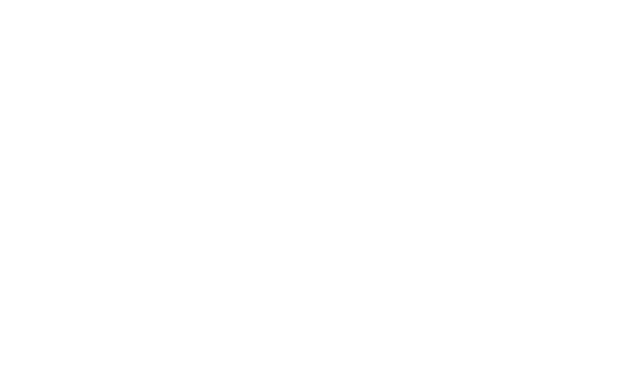
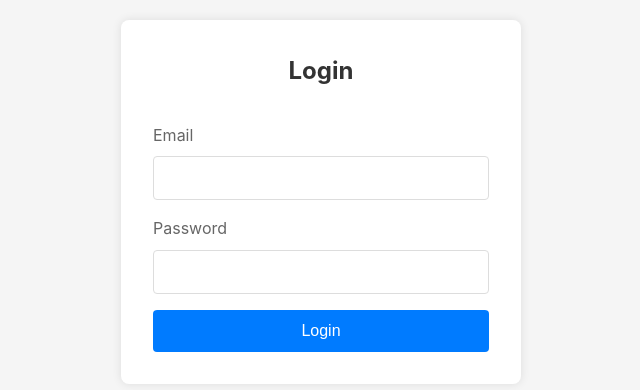
Before and after one commit to dat25134/react-base, a React (Create React App) app: page /login in a window 1280 px wide. Before the commit this address had no page. Shown: the part 198-588 px from the top of the page, without its empty margins (319-959 px from the left). Built offline with nearby package versions, Linux system fonts and the light colour scheme.

Commit message:
add authenticate to project

```diff
--- a/src/App.js
+++ b/src/App.js
@@ -1,12 +1,15 @@
 import React from 'react';
 import AppRoutes from './routes';
+import { AuthProvider } from './contexts/AuthContext';
 import './assets/styles/global.css';
 
 function App() {
   return (
-    <div className="App">
-      <AppRoutes />
-    </div>
+    <AuthProvider>
+      <div className="App">
+        <AppRoutes />
+      </div>
+    </AuthProvider>
   );
 }
 
--- a/src/components/layout/Header/Header.jsx
+++ b/src/components/layout/Header/Header.jsx
@@ -1,8 +1,17 @@
 import React from 'react';
-import { Link } from 'react-router-dom';
+import { Link, useNavigate } from 'react-router-dom';
+import { useAuth } from '../../../contexts/AuthContext';
 import './Header.css';
 
 const Header = () => {
+  const { user, logout } = useAuth();
+  const navigate = useNavigate();
+
+  const handleLogout = async () => {
+    await logout();
+    navigate('/login');
+  };
+
   return (
     <header className="header">
       <div className="header-container">
@@ -21,8 +30,23 @@ const Header = () => {
         </nav>
 
         <div className="header-right">
-          <button className="login-btn">Login</button>
-          <button className="signup-btn">Sign Up</button>
+          {user ? (
+            <>
+              <span className="user-email">{user.email}</span>
+              <button className="logout-btn" onClick={handleLogout}>
+                Logout
+              </button>
+            </>
+          ) : (
+            <>
+              <Link to="/login">
+                <button className="login-btn">Login</button>
+              </Link>
+              <Link to="/signup">
+                <button className="signup-btn">Sign Up</button>
+              </Link>
+            </>
+          )}
         </div>
       </div>
     </header>
--- /dev/null
+++ b/src/contexts/AuthContext.jsx
@@ -0,0 +1,35 @@
+import React, { createContext, useState, useContext, useEffect } from 'react';
+
+const AuthContext = createContext(null);
+
+export const AuthProvider = ({ children }) => {
+  const [user, setUser] = useState(null);
+  const [loading, setLoading] = useState(true);
+
+  useEffect(() => {
+    // Kiểm tra localStorage khi component mount
+    const storedUser = localStorage.getItem('user');
+    if (storedUser) {
+      setUser(JSON.parse(storedUser));
+    }
+    setLoading(false);
+  }, []);
+
+  const login = (userData) => {
+    setUser(userData);
+    localStorage.setItem('user', JSON.stringify(userData));
+  };
+
+  const logout = () => {
+    setUser(null);
+    localStorage.removeItem('user');
+  };
+
+  return (
+    <AuthContext.Provider value={{ user, login, logout, loading }}>
+      {!loading && children}
+    </AuthContext.Provider>
+  );
+};
+
+export const useAuth = () => useContext(AuthContext);
--- /dev/null
+++ b/src/pages/Login/Login.css
@@ -0,0 +1,62 @@
+.login-container {
+  display: flex;
+  justify-content: center;
+  align-items: center;
+  min-height: 100vh;
+  background-color: #f5f5f5;
+}
+
+.login-box {
+  background: white;
+  padding: 2rem;
+  border-radius: 8px;
+  box-shadow: 0 0 10px rgba(0, 0, 0, 0.1);
+  width: 100%;
+  max-width: 400px;
+}
+
+.login-box h2 {
+  text-align: center;
+  margin-bottom: 2rem;
+  color: #333;
+}
+
+.form-group {
+  margin-bottom: 1rem;
+}
+
+.form-group label {
+  display: block;
+  margin-bottom: 0.5rem;
+  color: #666;
+}
+
+.form-group input {
+  width: 100%;
+  padding: 0.75rem;
+  border: 1px solid #ddd;
+  border-radius: 4px;
+  font-size: 1rem;
+}
+
+.error-message {
+  color: #dc3545;
+  margin-bottom: 1rem;
+  text-align: center;
+}
+
+button {
+  width: 100%;
+  padding: 0.75rem;
+  background-color: #007bff;
+  color: white;
+  border: none;
+  border-radius: 4px;
+  font-size: 1rem;
+  cursor: pointer;
+}
+
+button:disabled {
+  background-color: #ccc;
+  cursor: not-allowed;
+}
--- /dev/null
+++ b/src/pages/Login/index.jsx
@@ -0,0 +1,64 @@
+import React, { useState } from 'react';
+import { useNavigate } from 'react-router-dom';
+import { useAuth } from '../../contexts/AuthContext';
+import { authService } from '../../services/api/auth';
+import './Login.css';
+
+const Login = () => {
+  const [email, setEmail] = useState('');
+  const [password, setPassword] = useState('');
+  const [error, setError] = useState('');
+  const [loading, setLoading] = useState(false);
+
+  const navigate = useNavigate();
+  const { login } = useAuth();
+
+  const handleSubmit = async (e) => {
+    e.preventDefault();
+    try {
+      setError('');
+      setLoading(true);
+      const userData = await authService.login(email, password);
+      login(userData);
+      navigate('/');
+    } catch (err) {
+      setError('Failed to login. Please check your credentials.');
+    } finally {
+      setLoading(false);
+    }
+  };
+
+  return (
+    <div className="login-container">
+      <div className="login-box">
+        <h2>Login</h2>
+        {error && <div className="error-message">{error}</div>}
+        <form onSubmit={handleSubmit}>
+          <div className="form-group">
+            <label>Email</label>
+            <input
+              type="email"
+              value={email}
+              onChange={(e) => setEmail(e.target.value)}
+              required
+            />
+          </div>
+          <div className="form-group">
+            <label>Password</label>
+            <input
+              type="password"
+              value={password}
+              onChange={(e) => setPassword(e.target.value)}
+              required
+            />
+          </div>
+          <button type="submit" disabled={loading}>
+            {loading ? 'Loading...' : 'Login'}
+          </button>
+        </form>
+      </div>
+    </div>
+  );
+};
+
+export default Login;
--- a/src/routes/index.jsx
+++ b/src/routes/index.jsx
@@ -1,14 +1,36 @@
 import React from 'react';
-import { BrowserRouter, Routes, Route } from 'react-router-dom';
+import { BrowserRouter, Routes, Route, Navigate } from 'react-router-dom';
+import { useAuth } from '../contexts/AuthContext';
 import Home from '../pages/Home';
 import About from '../pages/About';
+import Login from '../pages/Login';
+
+const PrivateRoute = ({ children }) => {
+  const { user } = useAuth();
+  return user ? children : <Navigate to="/login" />;
+};
 
 const AppRoutes = () => {
   return (
     <BrowserRouter>
       <Routes>
-        <Route path="/" element={<Home />} />
-        <Route path="/about" element={<About />} />
+        <Route path="/login" element={<Login />} />
+        <Route
+          path="/"
+          element={
+            <PrivateRoute>
+              <Home />
+            </PrivateRoute>
+          }
+        />
+        <Route
+          path="/about"
+          element={
+            <PrivateRoute>
+              <About />
+            </PrivateRoute>
+          }
+        />
       </Routes>
     </BrowserRouter>
   );
--- /dev/null
+++ b/src/services/api/auth.js
@@ -0,0 +1,45 @@
+// Mock auth service for development/testing
+export const authService = {
+
+    login: async (email, password) => {
+    // Simulate API delay
+    await new Promise(resolve => setTimeout(resolve, 1000));
+
+    // Mock successful login
+    if (email === 'test@example.com' && password === 'password') {
+      return {
+        id: '123',
+        email: email,
+        name: 'Test User',
+        token: 'mock-jwt-token'
+      };
+    }
+
+    // Mock failed login
+    throw new Error('Invalid credentials');
+  },
+//   login: async (email, password) => {
+//     try {
+//       const response = await axiosInstance.post('/auth/login', {
+//         email,
+//         password,
+//       });
+//       return response.data;
+//     } catch (error) {
+//       throw error.response?.data || error.message;
+//     }
+//   },
+
+  logout: async () => {
+    // Simulate API delay
+    await new Promise(resolve => setTimeout(resolve, 500));
+    return true;
+  }
+//   logout: async () => {
+//     try {
+//       await axiosInstance.post('/auth/logout');
+//     } catch (error) {
+//       console.error('Logout error:', error);
+//     }
+//   }
+};
```
